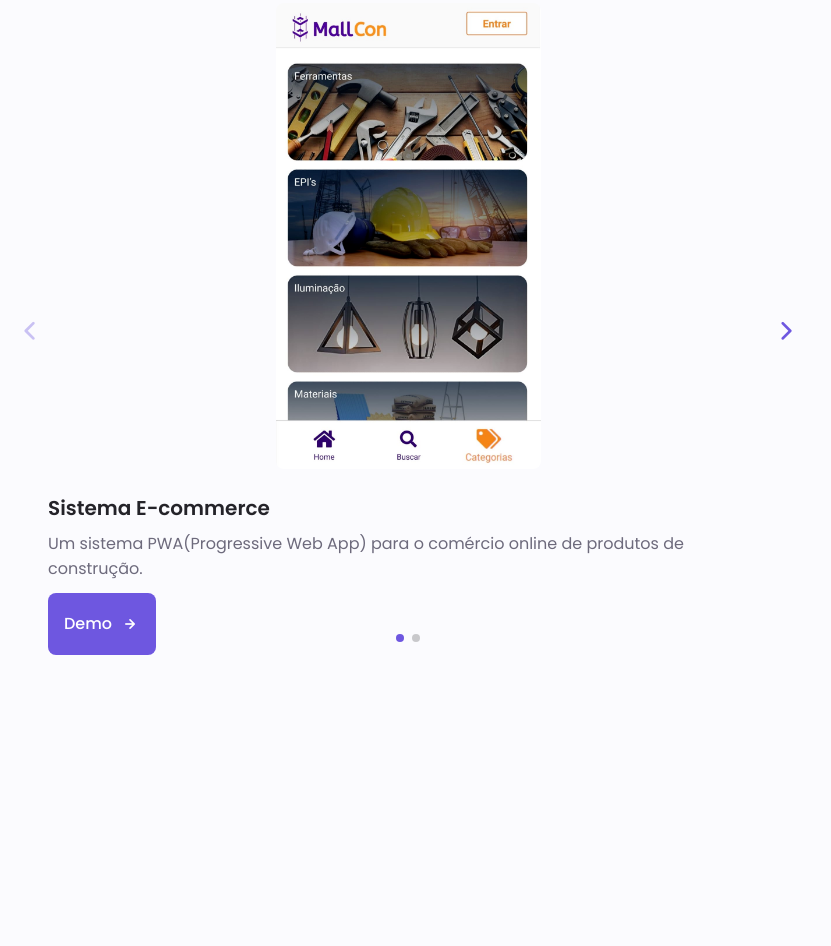
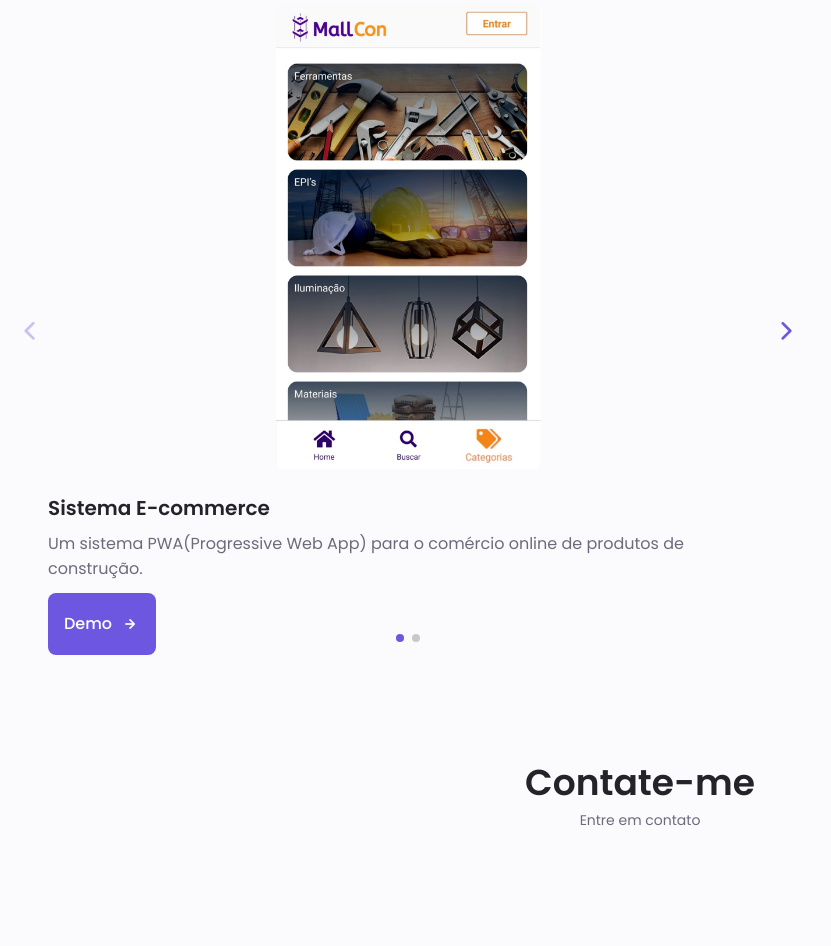
Before and after one commit to matheuspereira123/Portfolio, a plain HTML site: page index.html in a window 1280 px wide. Shown: the part 3973-4919 px from the top of the page, without its empty margins (0-831 px from the left). Before the commit the page ends 4744 px from the top, so only its background shows below. Drawn offline with nearby package versions, Linux system fonts and the light colour scheme.

Commit message:
inicio do contato

```diff
--- a/index.html
+++ b/index.html
@@ -109,7 +109,7 @@
                 </div>
             </div>
         </section>
-    </main>
+
         <!---------------- SOBRE ---------------->
         <section class="sobre section" id="sobre">
             <h2 class="section__title">Sobre mim</h2>
@@ -646,7 +646,13 @@
 
         </section>
 
+        <!---------------- CONTACT ME ---------------->
+        <section class="contact section" id="contate-me">
+            <h2 class="section__title">Contate-me</h2>
+            <span class="section__subtitle">Entre em contato</span>
+        </section>
 
+    </main>
     <!---------------- SWIPER ---------------->
     <script src="resource/js/swiper-bundle.min.js"></script>
     <!---------------- MAIN JS ---------------->
```
Lines whose indentation alone changed are shown as unchanged.
